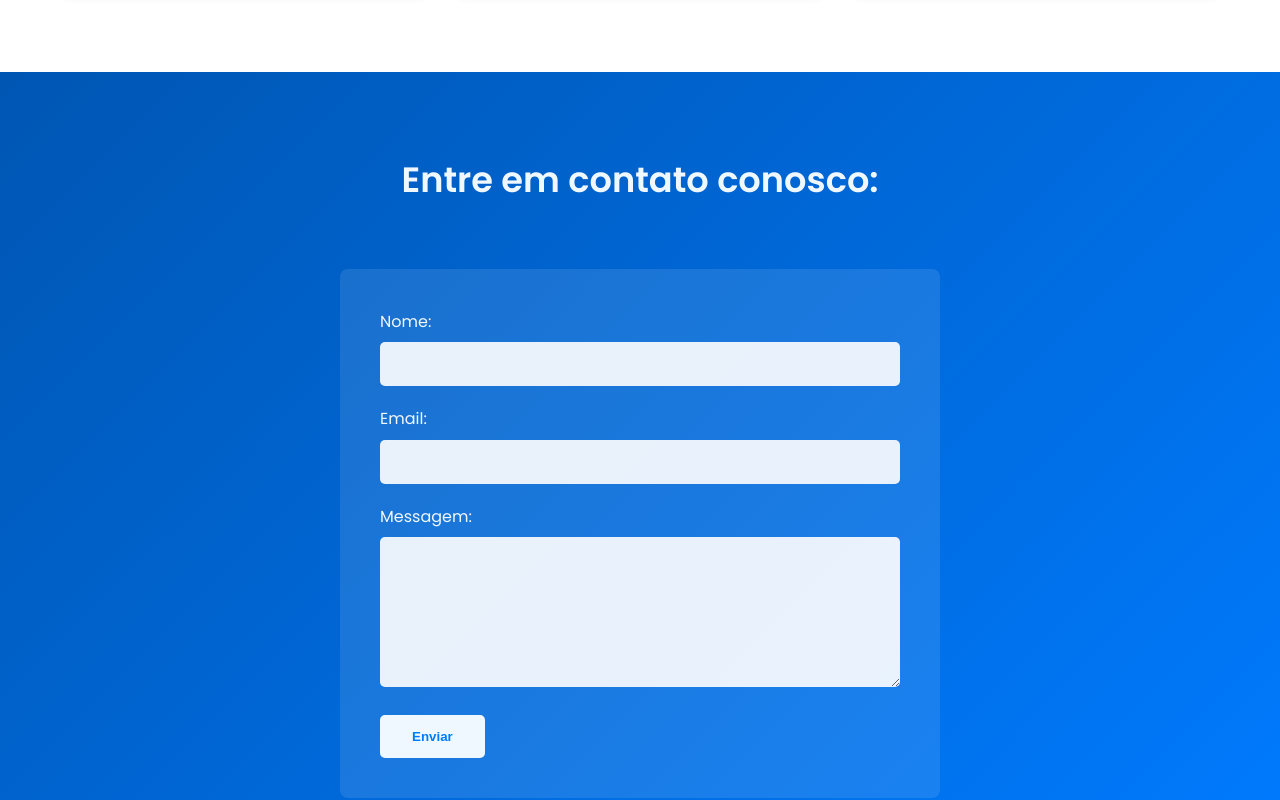
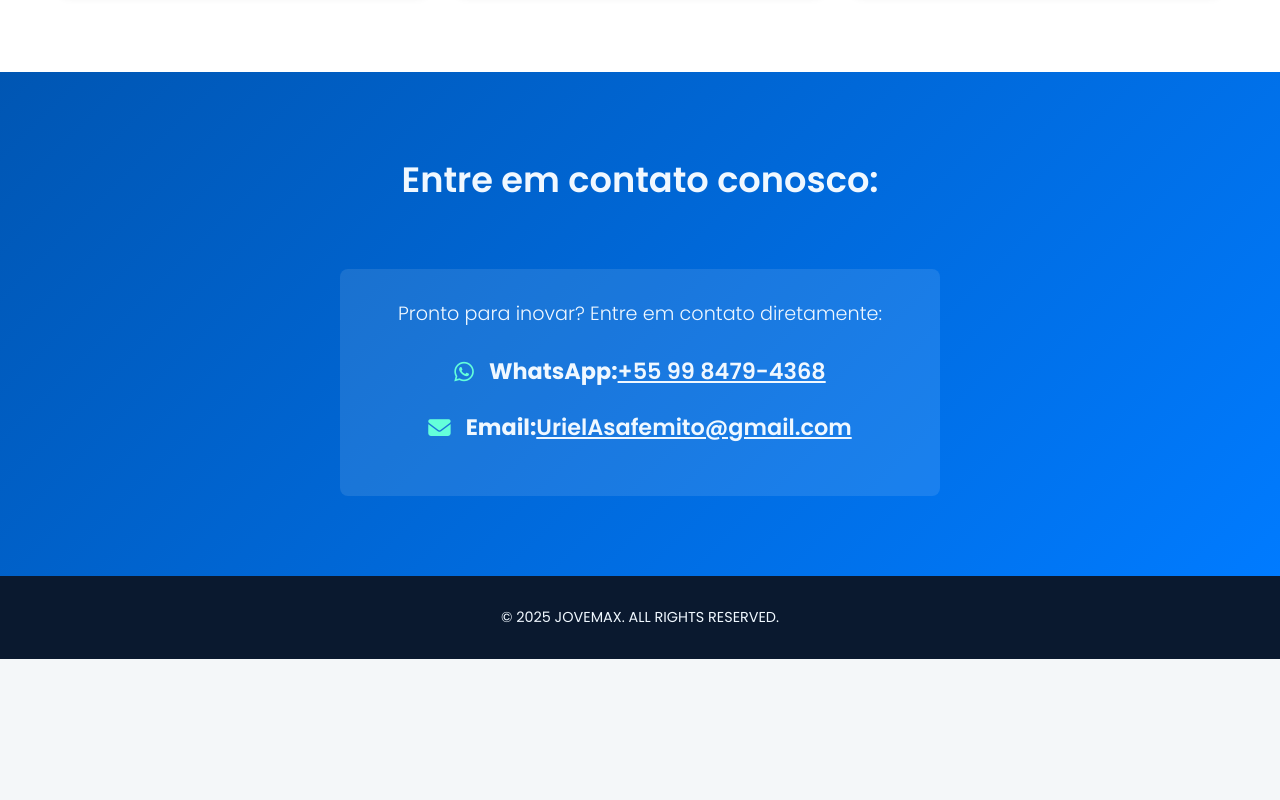
Before and after one commit to urielasafemito-dotcom/JOVEMAX, a plain HTML site: page index.html in a window 1280 px wide. Shown: the part 2000-2800 px from the top of the page. After the commit the page ends 2659 px from the top, so only its background shows below. Drawn offline with Linux system fonts and the light colour scheme.

Commit message:
Update 1.3 index.html

```diff
--- a/index.html
+++ b/index.html
@@ -3,7 +3,7 @@
 <head>
     <meta charset="UTF-8">
     <meta name="viewport" content="width=device-width, initial-scale=1.0">
-    <title>JOVEMAX - Innovation for a Brighter Future</title>
+    <title>IMPULSE</title>
     <link href="https://fonts.googleapis.com/css2?family=Poppins:wght@300;400;600;700&display=swap" rel="stylesheet">
 
     <link rel="icon" type="image/png" href="logo impulse.png">
@@ -334,6 +334,51 @@
             color: var(--color-text-light);
             border-color: var(--color-text-light);
         }
+		/* --- NOVO CSS para o Bloco de Contato Direto --- */
+.contact-info {
+    max-width: 600px;
+    margin: 0 auto;
+    text-align: center;
+    padding: 30px 20px;
+    background-color: rgba(255, 255, 255, 0.1); /* Fundo sutil */
+    border-radius: 8px;
+}
+
+.contact-info p {
+    font-size: 1.2rem;
+    margin-bottom: 25px;
+    font-weight: 300;
+}
+
+.contact-item {
+    font-size: 1.4rem;
+    margin: 20px 0;
+    display: flex;
+    align-items: center;
+    justify-content: center;
+}
+
+.contact-item i {
+    margin-right: 15px;
+    color: var(--color-accent); /* Cor de destaque (turquesa) */
+}
+
+.contact-link {
+    color: var(--color-text-light); /* Cor do link branco */
+    text-decoration: underline;
+    transition: color 0.3s;
+    font-weight: 600;
+}
+
+.contact-link:hover {
+    color: var(--color-accent); /* Muda para a cor de destaque no hover */
+}
+
+/* Remova o estilo do formulário antigo se ainda estiver no seu CSS: */
+.contact-form {
+    /* remova todo o conteúdo deste seletor */
+    /* ... ou apenas garanta que não haja conflito */
+}
 
         /* --- Footer --- */
         .footer {
@@ -431,7 +476,7 @@
                 <div class="logo">JOVEMAX</div>
                 <ul class="nav-links">
                     <li><a href="#hero">Inicío</a></li>
-                    <li><a href="#about">Saiba mais</a></li>
+                    <li><a href="#about">medicamentos</a></li>
                     <li><a href="#services">Services</a></li>
                     <li><a href="#portfolio">portfólio</a></li>
                     <li><a href="#contact">Contatos</a></li>
@@ -442,7 +487,7 @@
 
     <section id="hero" class="hero">
         <div class="container">
-            <h1>Medícamentos do Céu</h1>
+            <h1>Medicamentos do Céu</h1>
             <p>O medicamentos que vai revolucionar  o mundo!.</p>
             <a href="#services" class="btn">Saiba mais</a>
         </div>
@@ -453,11 +498,11 @@
             <div class="about-text">
                 <h2 class="section-title">O que é o JOVEMAX?</h2>
 
-                <p>JOVEMAX, um medicamento simbolico  criado recentemente pelo agir de Deus, transformando vidas. Muitos que já usaram indicam ele para todos!
+                <p>JOVEMAX, um medicamento simbólico  criado recentemente pelo agir de Deus, transformando vidas. Muitos que já usaram indicam ele para todos!
   Ultimamente JOVEMAX vem fazendo muita popularidade pelas partes do Maranhão entre os jovens, mas está havendo humores de logo
   ele será de livre acesso de todos: jovens, adultos, idosos e crianças.
    <em>"O JOVEMAX não é apenas um medicamento"</em> diz jovem após uso, <em>"é transformação do poder e da paz de Deus"</em>.
-  O JOVEMAX vem com uma coleção que até o momento são mais de 9 medicamentemo diferentes, cada um com efeitos colaterais inacretitaveis.</p>
+  O JOVEMAX vem com uma coleção que até o momento são mais de 9 medicamentemo diferentes, cada um com efeitos inacretitaveis.</p>
                 <p></p>
                 <p></p>
             </div>
@@ -523,18 +568,26 @@
     <section id="contact" class="contact">
         <div class="container">
             <h2 class="section-title">Entre em contato conosco:</h2>
-            <form action="#" method="POST" class="contact-form">
-                <label for="name">Nome:</label>
-                <input type="text" id="name" name="name" required>
+            <div class="contact-info">
+    <p>Pronto para inovar? Entre em contato diretamente:</p>
 
-                <label for="email">Email:</label>
-                <input type="email" id="email" name="email" required>
+    <div class="contact-item">
+        <i class="fab fa-whatsapp"></i>
+        <strong>WhatsApp:</strong>
+        <a href="https://wa.me/559984794368" target="_blank" class="contact-link">
+            +55 99 8479-4368
+        </a>
+    </div>
 
-                <label for="message">Messagem:</label>
-                <textarea id="message" name="message" required></textarea>
+    <div class="contact-item">
+        <i class="fas fa-envelope"></i>
+        <strong>Email:</strong>
+        <a href="mailto:UrielAsafemito@gmail.com" class="contact-link">
+            UrielAsafemito@gmail.com
+        </a>
+    </div>
 
-                <button type="submit" class="btn">Enviar</button>
-            </form>
+</div>
         </div>
     </section>
 
```
